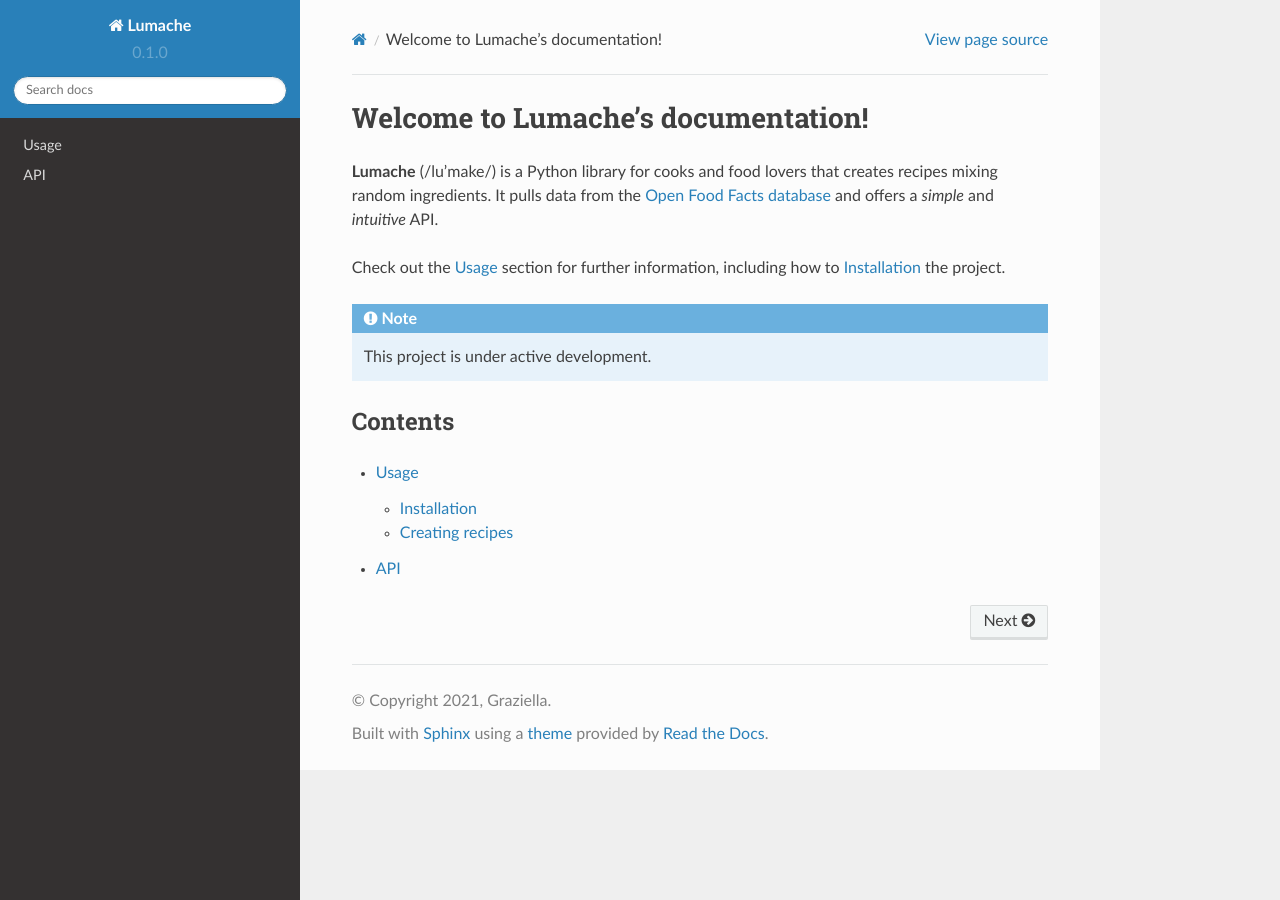
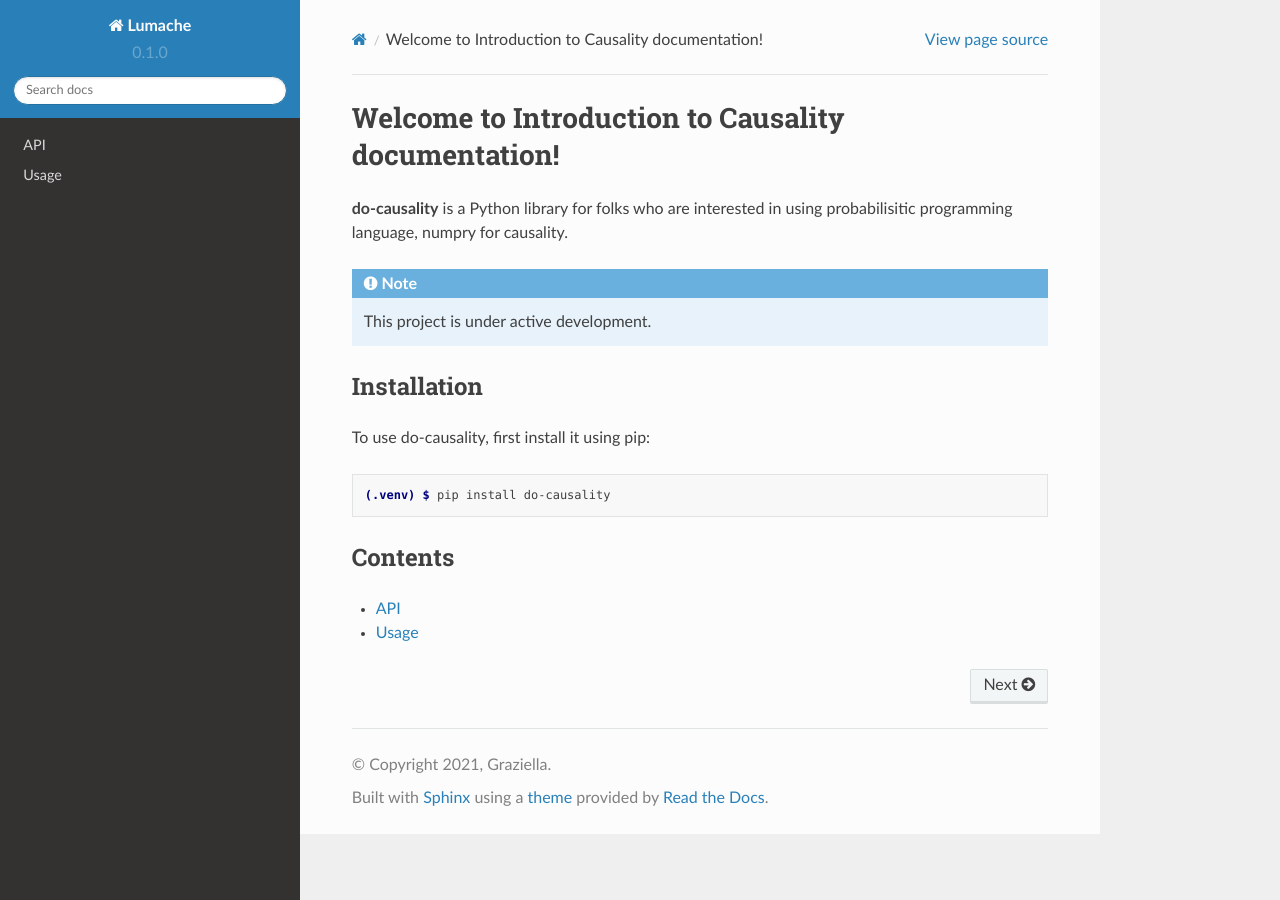
Before and after one commit to simra-shahid/do-causality, a Sphinx documentation site: the page built from docs/source/index.rst, in a window 1280 px wide. Built offline with Sphinx 7.4.7 and the Read the Docs theme 2.0.0, drawn with Linux system fonts in a browser that asks for light colours.

Commit message:
updating docs 1

```diff
--- /dev/null
+++ b/docs/source/hello_world_numpyro.rst
@@ -0,0 +1,4 @@
+Usage
+=====
+
+.. _installation:
--- a/docs/source/index.rst
+++ b/docs/source/index.rst
@@ -1,22 +1,25 @@
-Welcome to Lumache's documentation!
+Welcome to Introduction to Causality documentation!
 ===================================
 
-**Lumache** (/lu'make/) is a Python library for cooks and food lovers
-that creates recipes mixing random ingredients.
-It pulls data from the `Open Food Facts database <https://world.openfoodfacts.org/>`_
-and offers a *simple* and *intuitive* API.
-
-Check out the :doc:`usage` section for further information, including
-how to :ref:`installation` the project.
+**do-causality** is a Python library for folks who are interested in using probabilisitic programming language, numpry for causality.
 
 .. note::
 
    This project is under active development.
+
+Installation
+------------
+
+To use do-causality, first install it using pip:
+
+.. code-block:: console
+
+   (.venv) $ pip install do-causality
 
 Contents
 --------
 
 .. toctree::
 
-   usage
-   api
+   intro_to_causality
+   hello_world_numpyro
```
Also changed, not shown: docs/source/usage.rst (deleted, +0 -33 lines), docs/source/intro_to_causality.rst (renamed from docs/source/api.rst).
